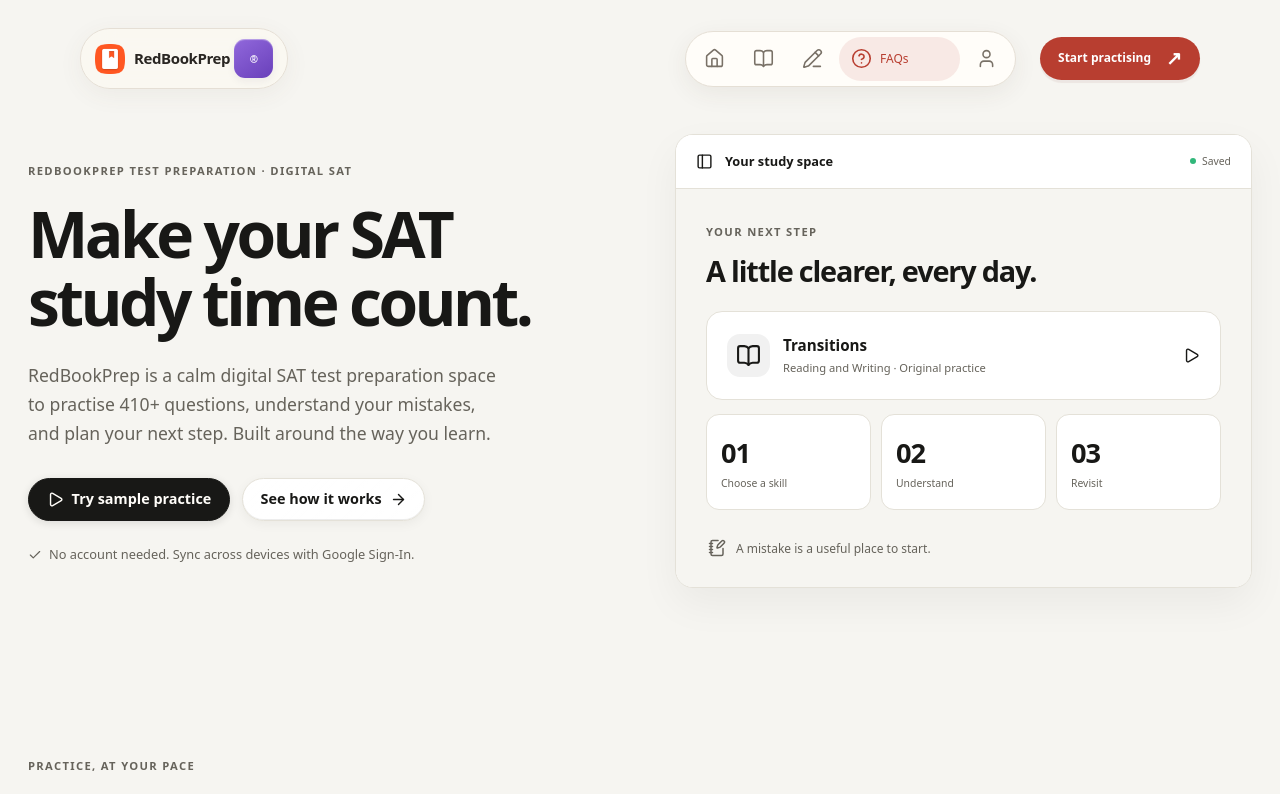
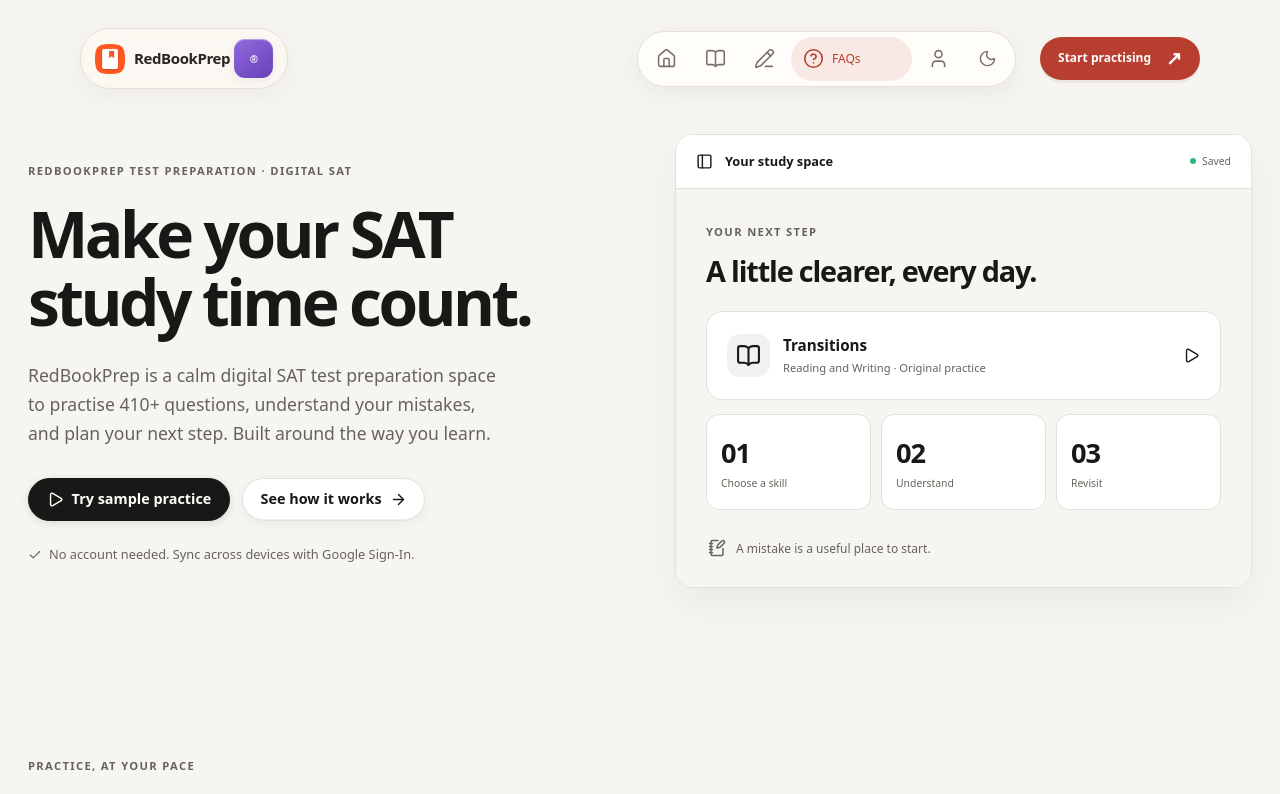
Before and after one commit to losthappines/redbookprep, a Next.js app: page / in a window 1280 px wide. Shown: the top 794 px of the page. Built offline with nearby package versions, Linux system fonts and the light colour scheme.

Commit message:
fix(theme): restore dark/light mode toggle in pill navbar and sync theme classes across all pages

```diff
--- a/app/layout.tsx
+++ b/app/layout.tsx
@@ -122,7 +122,7 @@ export default function RootLayout({ children }: { children: React.ReactNode })
         <script
           dangerouslySetInnerHTML={{
             __html:
-              "try{var p=JSON.parse(localStorage.getItem('redbookprep-settings')||'{}');var d=p.theme==='dark'||(p.theme!=='light'&&matchMedia('(prefers-color-scheme: dark)').matches);document.documentElement.dataset.theme=d?'dark':'light';document.documentElement.style.colorScheme=d?'dark':'light';document.documentElement.dataset.motion=p.reduced?'reduced':'normal'}catch(e){}",
+              "try{var p=JSON.parse(localStorage.getItem('redbookprep-settings')||'{}');var d=p.theme==='dark'||(p.theme!=='light'&&matchMedia('(prefers-color-scheme: dark)').matches);document.documentElement.dataset.theme=d?'dark':'light';document.documentElement.classList.toggle('dark',d);document.documentElement.style.colorScheme=d?'dark':'light';document.documentElement.dataset.motion=p.reduced?'reduced':'normal'}catch(e){}",
           }}
         />
       </head>
--- a/app/redbook-public.css
+++ b/app/redbook-public.css
@@ -11,6 +11,10 @@
 /* About and policy share the native reading typography. */
 .public-document{font-family:"Segoe UI Variable",system-ui,sans-serif;max-width:800px;margin:auto;padding:55px 28px 85px;color:#1d1d1f}.public-document h1{font-size:clamp(2rem,4vw,3rem);letter-spacing:-.045em;font-weight:650;line-height:1.12}.public-document p{font-size:1rem;line-height:1.8;color:#6e6e73}.public-document h2{font-size:1.3rem;letter-spacing:-.025em;font-weight:650}.public-document .public-button{border-radius:999px;background:linear-gradient(to bottom,#ffffff28,transparent 20%),#7b52cb;border:1px solid #7b52cb99;box-shadow:inset 0 1px 1px #ffffff80,0 4px 12px #7b52cb2e;font-size:.9rem;font-weight:600}
 .rb-public{color-scheme:light}
+html[data-theme=dark] .rb-public{color-scheme:dark}
+html[data-theme=dark] .public-document{color:#f2f0ea}
+html[data-theme=dark] .public-document p{color:#a8a49c}
+html[data-theme=dark] .public-document a:not(.public-button){color:#f2f0ea;text-decoration:underline}
 
 /* Landing navigation floats above a clear, softly fading glass backdrop. */
 .rb-public.rb-landing>.rb-public-header{background:transparent;border:0;box-shadow:none;backdrop-filter:none;-webkit-backdrop-filter:none;overflow:visible;pointer-events:none}
@@ -68,6 +72,7 @@ html[data-motion=reduced] .rb-horizon-glow{animation:none}
 @media(max-width:720px){.rb-public .rb-public-header .rb-theme-toggle{width:36px;min-width:36px;min-height:36px;padding:7px}.rb-entry .rb-public-header{gap:10px}.rb-entry .rb-public-header .rb-public-actions{gap:6px}}
 .rb-horizon-glow{filter:blur(12px)}
 html[data-theme=dark] .rb-public .rb-public-button.primary{background:linear-gradient(to bottom,#ffffff22,transparent 25%),#7650be;color:#fff;border-color:#b397e870}
+html[data-theme=dark] .rb-public.rb-landing .rb-public-button.primary,.dark .rb-public.rb-landing .rb-public-button.primary{background:var(--p-accent);color:#121211;border-color:var(--p-accent);box-shadow:0 2px 8px rgba(0,0,0,0.35)}
 html[data-theme=dark] .rb-public .rb-preview-metrics>div{background:var(--p-panel)}
 html[data-theme=dark] .rb-entry-form .rb-entry-error{color:#ffa8ba}
 /* The preview panel is already opaque enough; keep its content on one paint layer. */
@@ -86,8 +91,9 @@ html[data-theme=dark] .rb-public .site-header,.dark .rb-public .site-header{--ca
 html[data-theme=dark] .rb-public .site-header .brand,.dark .rb-public .site-header .brand{background:#292622eb;border-color:#49433d;color:#f5f2eb!important}
 .rb-public .site-header .brand .rb-brand-logo{width:30px;height:30px;border-radius:7px;object-fit:contain;display:block;flex-shrink:0}
 .rb-public .site-header .brand .dot{font-size:10px;align-self:flex-start;margin-left:-5px}
-.rb-public .site-header .pill-link{flex-shrink:0;display:inline-flex;align-items:center;height:44px;min-width:44px;padding:0 12px;border-radius:9999px;font-size:12px;font-weight:500;color:var(--muted-foreground);text-decoration:none;transition:background-color .2s,color .2s}
-.rb-public .site-header .pill-link:hover{background:var(--muted)}
+.rb-public .site-header .pill-link{flex-shrink:0;display:inline-flex;align-items:center;justify-content:center;height:44px;min-width:44px;padding:0 12px;border:0;background:transparent;box-shadow:none;border-radius:9999px;font-size:12px;font-weight:500;color:var(--muted-foreground);text-decoration:none;cursor:pointer;transition:background-color .2s,color .2s}
+.rb-public .site-header .pill-link:hover{background:var(--muted);filter:none}
+.rb-public .site-header .pill-link:active{transform:none;box-shadow:none;border:0}
 .rb-public .site-header .pill-link svg{display:block;flex-shrink:0}
 .rb-public .site-header .pill-link[aria-current]{color:var(--primary);background:color-mix(in srgb,var(--primary) 10%,transparent)}
 .rb-public .site-header .pill-link:focus-visible{outline:2px solid var(--primary);outline-offset:2px}
--- a/app/study/page.tsx
+++ b/app/study/page.tsx
@@ -265,7 +265,7 @@ export default function Page() {
     const mq = window.matchMedia('(prefers-color-scheme: dark)');
     const apply = () => {
       const nextTheme = theme === 'system' ? (mq.matches ? 'dark' : 'light') : theme;
-      document.documentElement.dataset.theme = nextTheme;
+      document.documentElement.dataset.theme = nextTheme;document.documentElement.classList.toggle('dark', nextTheme === 'dark');document.documentElement.style.colorScheme = nextTheme;
       setIsDarkTheme(nextTheme === 'dark');
       document.documentElement.dataset.reading = readingSize;
       document.documentElement.dataset.motion = reduced ? 'reduced' : 'normal';
@@ -571,7 +571,7 @@ export default function Page() {
       <header className="topbar">
         <span aria-hidden="true" style={{position:'absolute',inset:'0 0 -48px',zIndex:0,pointerEvents:'none',background:'transparent',backdropFilter:'blur(24px)',WebkitBackdropFilter:'blur(24px)',maskImage:'linear-gradient(to bottom,black 0%,black 15%,#000c 40%,#0006 65%,#0002 85%,transparent 100%)',WebkitMaskImage:'linear-gradient(to bottom,black 0%,black 15%,#000c 40%,#0006 65%,#0002 85%,transparent 100%)'}} />
         <div className="rb-toolbar-start"><button ref={openSidebarRef} className="rb-icon-button rb-sidebar-open" aria-label="Open sidebar" aria-expanded={mobileSidebarOpen||!collapsed} onClick={toggleSidebar}><PanelLeft size={19}/></button><h2>{view==='Home'?'Dashboard':view==='Practice'?'Your Library':view}</h2></div>
-        <div className="rb-toolbar-actions"><button className="rb-icon-button" aria-label="Switch appearance" title="Switch light / dark" onClick={()=>setTheme(document.documentElement.dataset.theme==='dark'?'light':'dark')}><Sun size={18}/></button>{view==='Settings'?<span className="rb-saved"><span className="status-dot"/>{user?.isCloud||user?.uid?'Synced to Google Cloud':'Saved on this device'}</span>:<button className="primary" onClick={()=>{setSearch('');setSection('All sections');switchView('Practice')}}><BookOpen size={17}/> {view==='Practice'?'Browse all skills':'Start practice'}</button>}</div>
+        <div className="rb-toolbar-actions"><button className="rb-icon-button" aria-label={isDarkTheme?'Switch to light mode':'Switch to dark mode'} title={isDarkTheme?'Switch to light mode':'Switch to dark mode'} onClick={()=>setTheme(isDarkTheme?'light':'dark')}>{isDarkTheme?<Sun size={18}/>:<Moon size={18}/>}</button>{view==='Settings'?<span className="rb-saved"><span className="status-dot"/>{user?.isCloud||user?.uid?'Synced to Google Cloud':'Saved on this device'}</span>:<button className="primary" onClick={()=>{setSearch('');setSection('All sections');switchView('Practice')}}><BookOpen size={17}/> {view==='Practice'?'Browse all skills':'Start practice'}</button>}</div>
       </header>
       {mobileSidebarOpen&&<button className="rb-mobile-scrim" aria-label="Close navigation" onClick={()=>setMobileSidebarOpen(false)}/>}
       <AnimatePresence>{portraitDock && !(opened && view === 'Practice') && (<motion.div className="rb-floating-dock-wrapper" initial={{ y: 56, opacity: 0 }} animate={{ y: 0, opacity: 1 }} exit={{ y: 56, opacity: 0 }} transition={{ type: 'spring', stiffness: 320, damping: 28 }}><LiquidNavbar compact tone={isDarkTheme ? 'dark' : 'light'} reducedMotion={reduced} ariaLabel="Portrait floating dock navigation" active={Math.max(0, navItems.findIndex((n) => n.key === view))} onChange={(idx) => { const target = navItems[idx]; if (target) switchView(target.key); }} items={navItems.map(({ key, label, icon: Icon, fx }) => ({ label, fx, icon: <Icon width={18} height={18} strokeWidth={1.85} />, badge: key === 'Mistakes' && reviewQueue.length > 0 ? reviewQueue.length : undefined }))} /></motion.div>)}</AnimatePresence>
--- a/components/ui/bottom-nav-bar.tsx
+++ b/components/ui/bottom-nav-bar.tsx
@@ -2,7 +2,7 @@
 
 import { useEffect, useState } from 'react';
 import { motion, useReducedMotion } from 'motion/react';
-import { Home, BookOpen, PencilLine, CircleHelp, User, type LucideIcon } from 'lucide-react';
+import { Home, BookOpen, PencilLine, CircleHelp, User, Sun, Moon, type LucideIcon } from 'lucide-react';
 import { cn } from '@/lib/utils';
 
 export type NavItem = { label: string; icon: LucideIcon; href: string };
@@ -24,7 +24,51 @@ export type BottomNavBarProps = {
 // The supplied pill interaction is used at the top; bottom placement remains optional.
 export function BottomNavBar({ className, defaultIndex = 0, stickyBottom = false }: BottomNavBarProps) {
   const [activeIndex, setActiveIndex] = useState(Math.max(0, Math.min(defaultIndex, navItems.length - 1)));
+  const [isDark, setIsDark] = useState(false);
   const reduceMotion = useReducedMotion();
+
+  useEffect(() => {
+    const media = window.matchMedia('(prefers-color-scheme: dark)');
+    const applyTheme = () => {
+      let settings: { theme?: string; reduced?: boolean } = {};
+      try {
+        settings = JSON.parse(localStorage.getItem('redbookprep-settings') || '{}');
+      } catch {}
+      const nextDark =
+        settings.theme === 'dark' || (settings.theme !== 'light' && media.matches);
+      document.documentElement.dataset.theme = nextDark ? 'dark' : 'light';
+      document.documentElement.classList.toggle('dark', nextDark);
+      document.documentElement.style.colorScheme = nextDark ? 'dark' : 'light';
+      document.documentElement.dataset.motion = settings.reduced ? 'reduced' : 'normal';
+      setIsDark(nextDark);
+    };
+    applyTheme();
+    media.addEventListener('change', applyTheme);
+    window.addEventListener('storage', applyTheme);
+    window.addEventListener('redbookprep-theme-change', applyTheme);
+    return () => {
+      media.removeEventListener('change', applyTheme);
+      window.removeEventListener('storage', applyTheme);
+      window.removeEventListener('redbookprep-theme-change', applyTheme);
+    };
+  }, []);
+
+  const toggleTheme = () => {
+    const nextDark = !isDark;
+    setIsDark(nextDark);
+    const nextTheme = nextDark ? 'dark' : 'light';
+    document.documentElement.dataset.theme = nextTheme;
+    document.documentElement.classList.toggle('dark', nextDark);
+    document.documentElement.style.colorScheme = nextTheme;
+    try {
+      const current = JSON.parse(localStorage.getItem('redbookprep-settings') || '{}');
+      localStorage.setItem(
+        'redbookprep-settings',
+        JSON.stringify({ ...current, theme: nextTheme })
+      );
+      window.dispatchEvent(new Event('redbookprep-theme-change'));
+    } catch {}
+  };
 
   useEffect(() => {
     const sections = navItems
@@ -148,6 +192,19 @@ export function BottomNavBar({ className, defaultIndex = 0, stickyBottom = false
           </motion.a>
         );
       })}
+      <button
+        type="button"
+        onClick={toggleTheme}
+        aria-label={isDark ? 'Switch to light mode' : 'Switch to dark mode'}
+        title={isDark ? 'Switch to light mode' : 'Switch to dark mode'}
+        className="pill-link pill-theme-btn flex items-center justify-center rounded-full relative h-11 min-w-11 px-3 transition-colors duration-200 text-muted-foreground hover:bg-muted focus-visible:outline-2 focus-visible:outline-offset-2 focus-visible:outline-primary"
+      >
+        {isDark ? (
+          <Sun size={19} strokeWidth={1.8} aria-hidden="true" className="shrink-0" />
+        ) : (
+          <Moon size={19} strokeWidth={1.8} aria-hidden="true" className="shrink-0" />
+        )}
+      </button>
     </motion.nav>
   );
 }
--- a/components/ui/public-theme-toggle.tsx
+++ b/components/ui/public-theme-toggle.tsx
@@ -5,8 +5,8 @@ export function PublicThemeToggle(){
  const [dark,setDark]=useState(false),[error,setError]=useState('');
  useEffect(()=>{
   const media=matchMedia('(prefers-color-scheme: dark)');
-  const apply=()=>{let settings:{theme?:string;reduced?:boolean}={};try{settings=JSON.parse(localStorage.getItem('redbookprep-settings')||'{}')}catch{}const next=settings.theme==='dark'||(settings.theme!=='light'&&media.matches);document.documentElement.dataset.theme=next?'dark':'light';document.documentElement.style.colorScheme=next?'dark':'light';document.documentElement.dataset.motion=settings.reduced?'reduced':'normal';setDark(next)};
-  apply();media.addEventListener('change',apply);window.addEventListener('storage',apply);return()=>{media.removeEventListener('change',apply);window.removeEventListener('storage',apply)};
+  const apply=()=>{let settings:{theme?:string;reduced?:boolean}={};try{settings=JSON.parse(localStorage.getItem('redbookprep-settings')||'{}')}catch{}const next=settings.theme==='dark'||(settings.theme!=='light'&&media.matches);document.documentElement.dataset.theme=next?'dark':'light';document.documentElement.classList.toggle('dark',next);document.documentElement.style.colorScheme=next?'dark':'light';document.documentElement.dataset.motion=settings.reduced?'reduced':'normal';setDark(next)};
+  apply();media.addEventListener('change',apply);window.addEventListener('storage',apply);window.addEventListener('redbookprep-theme-change',apply);return()=>{media.removeEventListener('change',apply);window.removeEventListener('storage',apply);window.removeEventListener('redbookprep-theme-change',apply)};
  },[]);
- return <><button type="button" className="rb-public-button rb-theme-toggle" aria-label={dark?'Switch to light mode':'Switch to dark mode'} title={dark?'Switch to light mode':'Switch to dark mode'} onClick={()=>{const next=!dark;setDark(next);document.documentElement.dataset.theme=next?'dark':'light';document.documentElement.style.colorScheme=next?'dark':'light';try{const p=JSON.parse(localStorage.getItem('redbookprep-settings')||'{}');localStorage.setItem('redbookprep-settings',JSON.stringify({...p,theme:next?'dark':'light'}));setError('')}catch{setError('Theme changed for this page; the preference could not be saved.')}}}>{dark?<Sun size={18}/>:<Moon size={18}/>}</button>{error&&<span role="status">{error}</span>}</>;
+ return <><button type="button" className="rb-public-button rb-theme-toggle" aria-label={dark?'Switch to light mode':'Switch to dark mode'} title={dark?'Switch to light mode':'Switch to dark mode'} onClick={()=>{const next=!dark;setDark(next);document.documentElement.dataset.theme=next?'dark':'light';document.documentElement.classList.toggle('dark',next);document.documentElement.style.colorScheme=next?'dark':'light';try{const p=JSON.parse(localStorage.getItem('redbookprep-settings')||'{}');localStorage.setItem('redbookprep-settings',JSON.stringify({...p,theme:next?'dark':'light'}));window.dispatchEvent(new Event('redbookprep-theme-change'));setError('')}catch{setError('Theme changed for this page; the preference could not be saved.')}}}>{dark?<Sun size={18}/>:<Moon size={18}/>}</button>{error&&<span role="status">{error}</span>}</>;
 }
```
